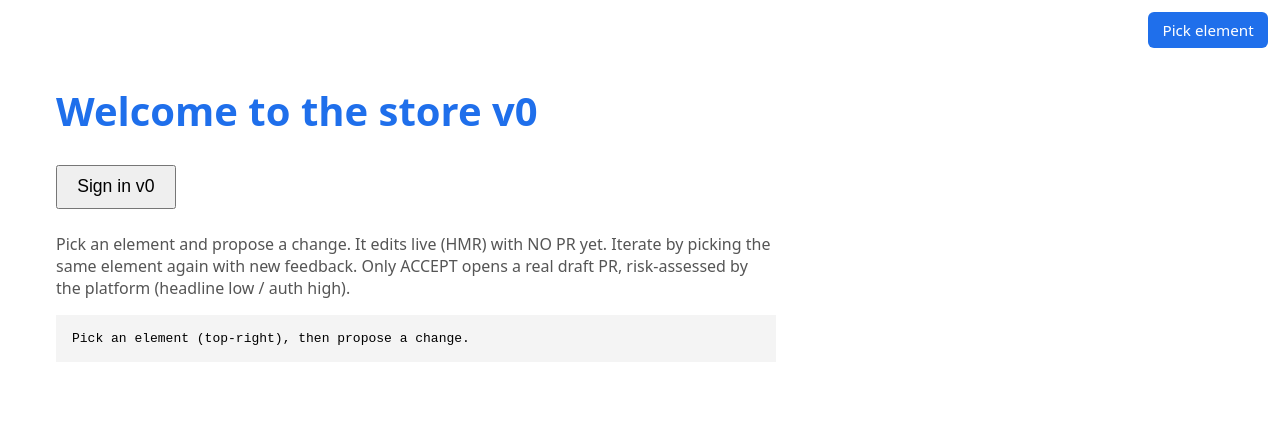
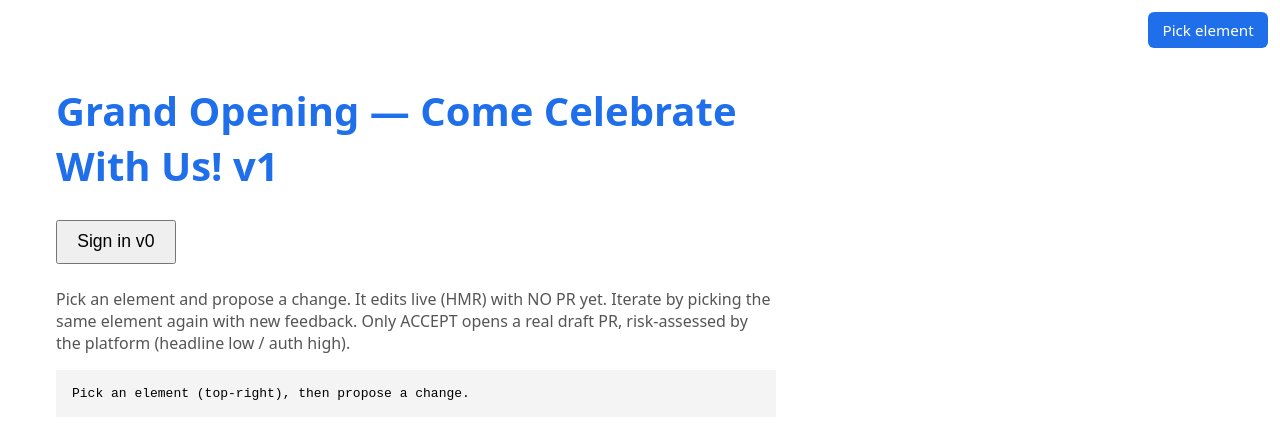
Before and after one commit to EmundoT/awc-frontdoor-demo, a React (Vite) app: page / in a window 1280 px wide. Shown: the top 438 px of the page. Built offline with nearby package versions, Linux system fonts and the light colour scheme.

Commit message:
round 1: announce our grand opening

```diff
--- a/src/App.jsx
+++ b/src/App.jsx
@@ -2,7 +2,7 @@
 import { useState } from 'react'
 import { AUTH_LABEL } from './auth/login-widget.jsx'
 
-const HEADLINE = 'Welcome to the store v0'
+const HEADLINE = 'Grand Opening — Come Celebrate With Us! v1'
 const BASE = 'http://localhost:8788'
 
 export default function App() {
```
